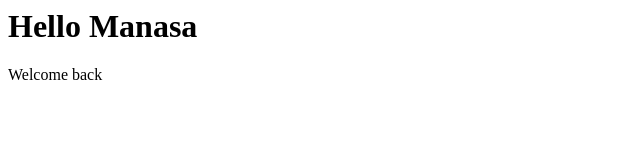
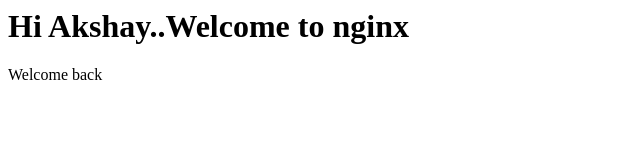
Before and after one commit to Akshay-NR-24/nginx-qa, a plain HTML site: page index.html in a window 1280 px wide. Shown: the whole page, without its empty margins (0-640 px from the left). Drawn offline with Linux system fonts and the light colour scheme.

Commit message:
Update index.html

```diff
--- a/index.html
+++ b/index.html
@@ -5,7 +5,7 @@
 
   <body>
     <div class="container">
-      <h1>Hello Manasa</h1>
+      <h1>Hi Akshay..Welcome to nginx</h1>
       <p>Welcome back</p>
     </div>
   </body>
```
